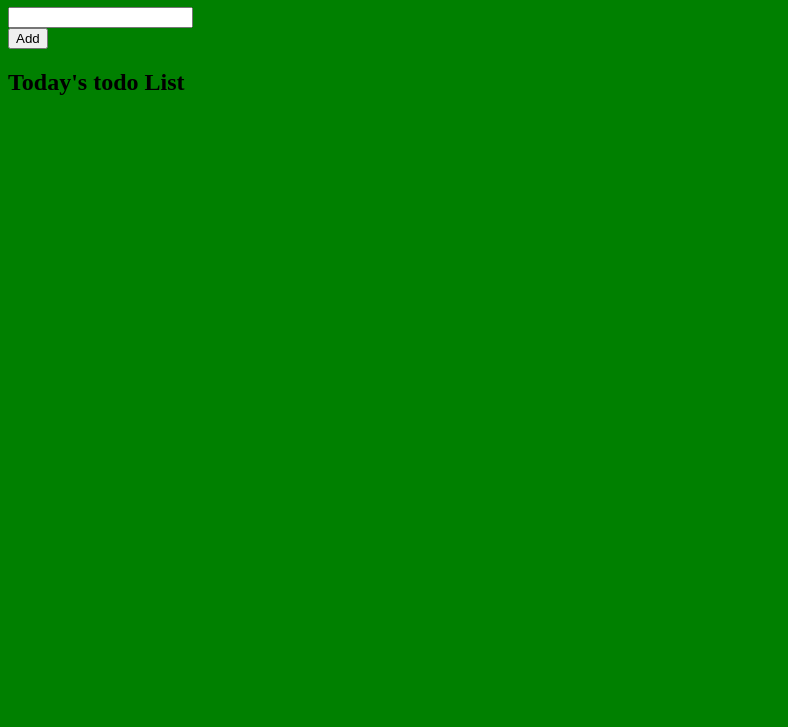
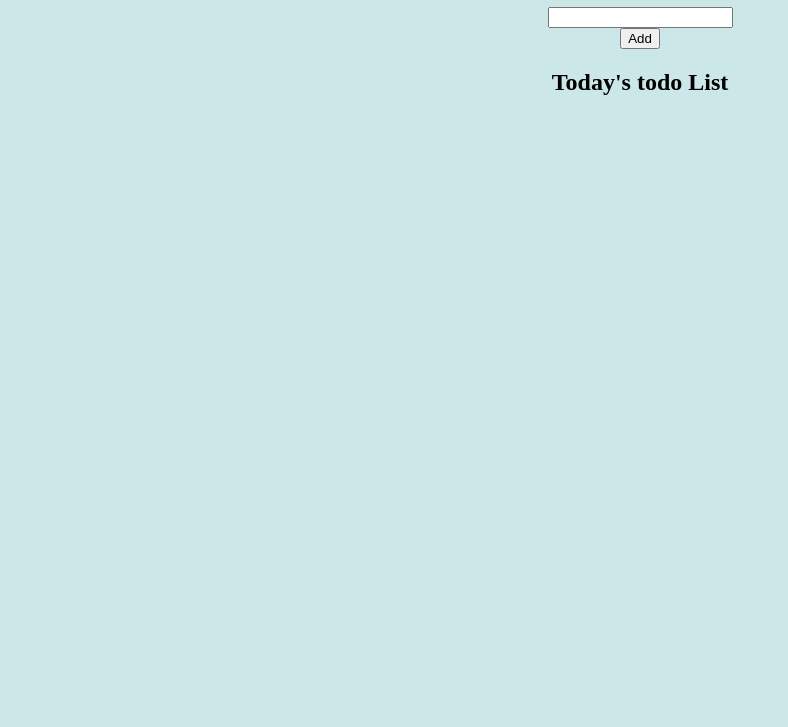
Before and after one commit to Gayane25/Todo-with-Webpack, a website built with webpack: page index.html in a window 1280 px wide. Shown: the part 73-800 px from the top of the page, without its empty margins (0-788 px from the left). Built offline with nearby package versions, Linux system fonts and the light colour scheme.

Commit message:
feat:changed styles

```diff
--- a/src/index.js
+++ b/src/index.js
@@ -1 +1 @@
-import { styles } from './styles.css';
+import './styles.css';
--- a/src/styles.css
+++ b/src/styles.css
@@ -1,3 +1,9 @@
 body {
-  background-color: green;
+  padding: 0;
+  margin: 0;
+  background-color: #cce7e8;
+  box-sizing: border-box;
 }
+.container {
+  text-align: center;
+}
```
